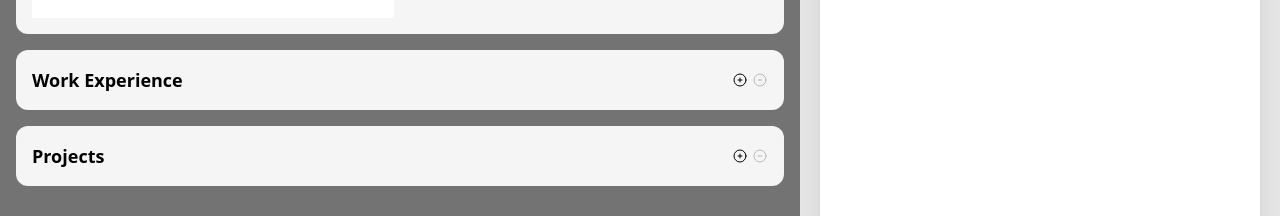
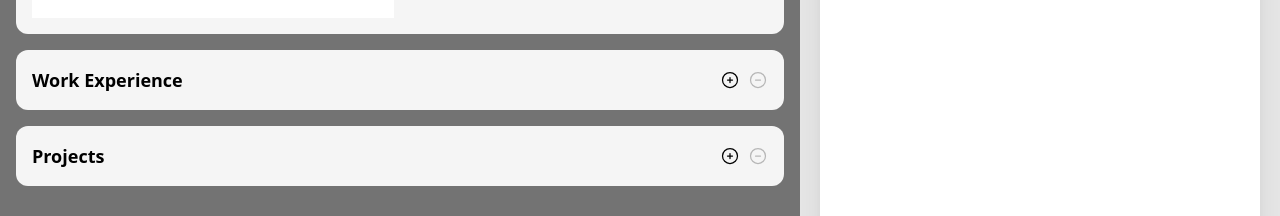
Before and after one commit to mark-P0/cv-maker, a React (Vite) app: page / in a window 1280 px wide. Shown: the part 191-407 px from the top of the page. Built offline with nearby package versions, Linux system fonts and the light colour scheme.

Commit message:
Make input section buttons larger

```diff
--- a/src/view/components/InputFields/FieldSection.tsx
+++ b/src/view/components/InputFields/FieldSection.tsx
@@ -44,7 +44,7 @@ export class FieldSection extends React.Component<
         onIncrease={this.#addRow}
         onDecrease={this.#removeRow}
         disableDecrement={disableDecrement}
-        className="flex items-center gap-1 h-4"
+        className="flex items-center gap-2 h-5"
       />
     ) : null;
 
```
